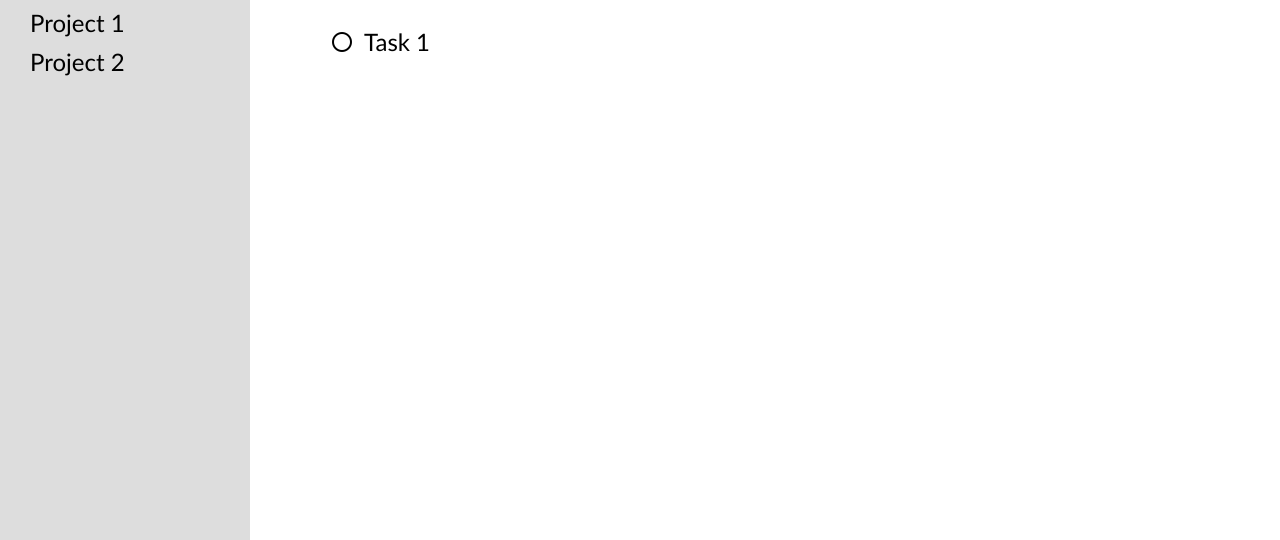
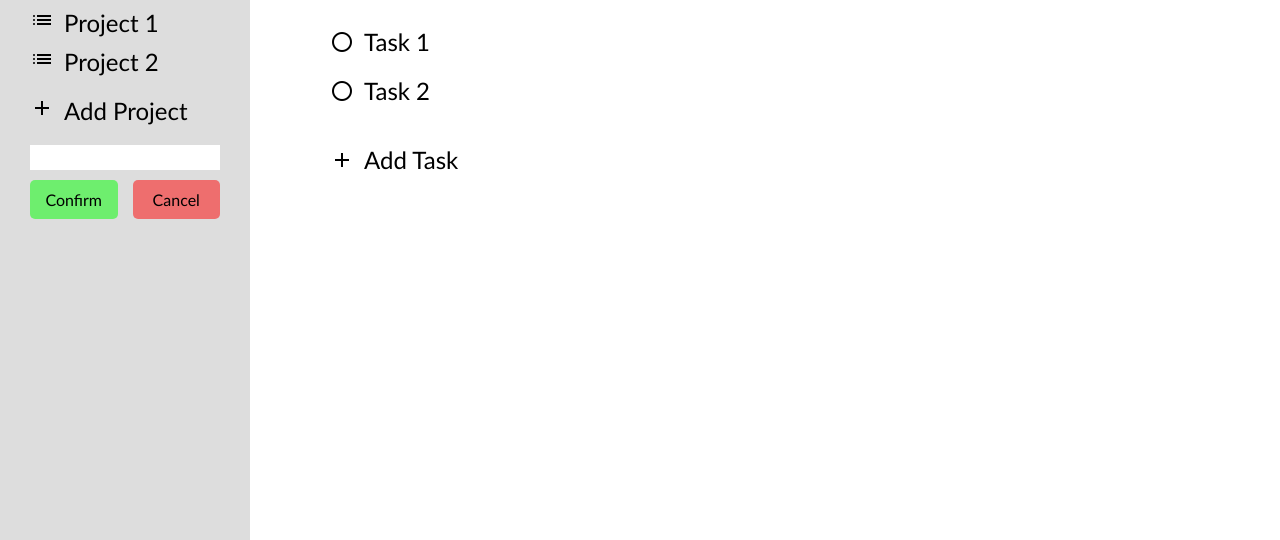
Before and after one commit to Derbzzzzzz/ToDoList, a website built with webpack: page dist/index.html in a window 1280 px wide. Shown: the part 181-721 px from the top of the page. Built offline with nearby package versions, Linux system fonts and the light colour scheme.

Commit message:
Worked on project/todo addition

```diff
--- a/src/index.js
+++ b/src/index.js
@@ -2,3 +2,37 @@ import './style.css';
 import appendGithub from './JSFiles/image.js'
 
 appendGithub()
+
+function createProject(projectName){
+    return{
+        name: projectName,
+        todos: [],
+    }
+}
+
+function appendProject(project){
+    projectList.push(project)
+}
+
+function createToDo(ToDoName, description, date, ){
+    return{
+        name: ToDoName,
+        desc: description,
+        dueDate: date,
+        priority: prio
+    }
+}
+
+function createProjectList(){
+    let defaultProject = createProject('Default Proj')
+
+    let projectList = [defaultProject]
+
+    return projectList
+}
+
+let projectList = createProjectList()
+
+let addProjectButton = document.querySelector('.project-add')
+
+addProjectButton.addEventListener('click', )
--- a/src/style.css
+++ b/src/style.css
@@ -81,9 +81,80 @@ main{
     font-size: 1.5rem;
 }
 
-.project-container>div{
+.project{
+    display: flex;
+    gap: 10px;
+
     cursor: pointer;
+    width: 150px;
 }
+
+.project:hover{
+    font-weight: 600;
+}
+
+.project-name{
+}
+
+.project-add{
+    display: flex;
+    gap: 10px;
+
+    cursor: pointer;
+    font-size: 1.5rem;
+    margin-top: 20px;
+}
+
+.project-add:hover{
+    font-weight: 600;
+}
+
+.project-form{
+    margin-top: 20px;
+    display: flex;
+    flex-direction: column;
+    gap: 10px;
+}
+
+#project-input{
+    box-sizing: border-box;
+
+    width: 190px;
+    padding: 5px;
+    border: 0px;
+}
+
+#project-input:focus{
+    outline: none;
+}
+
+.project-form-buttons{
+    display: flex;
+    justify-content: center;
+    gap: 15px;
+
+    font-size: 1rem;
+    width: 190px;
+}
+
+.project-button{
+    display: flex;
+    justify-content: center;
+
+    width: 75px;
+    padding: 10px;
+
+    border-radius: 5px;
+}
+
+.confirm{
+    background-color: rgba(0, 255, 0, 0.5);
+}
+
+.cancel{
+    background-color: rgba(255, 0, 0, 0.5);
+}
+
 
 /* Main project display */
 
@@ -94,7 +165,7 @@ main{
     flex-grow: 1;
 }
 
-.project-name{
+.project-title{
     font-size: 2.5rem;
     font-weight: bold;
 }
@@ -130,6 +201,23 @@ main{
 
 .task-text{
 
+}
+
+.todo-add{
+    display: flex;
+    align-items: center;
+    gap: 10px;
+
+    cursor: pointer;
+    font-size: 1.5rem;
+    padding: 10px;
+    padding-left: 30px;
+
+    border-radius: 20px;
+}
+
+.todo-add:hover{
+    background-color: var(--color-3);
 }
 
 /* X (delete) button */
```
Also changed, not shown: dist/index.html, dist/main.js.
